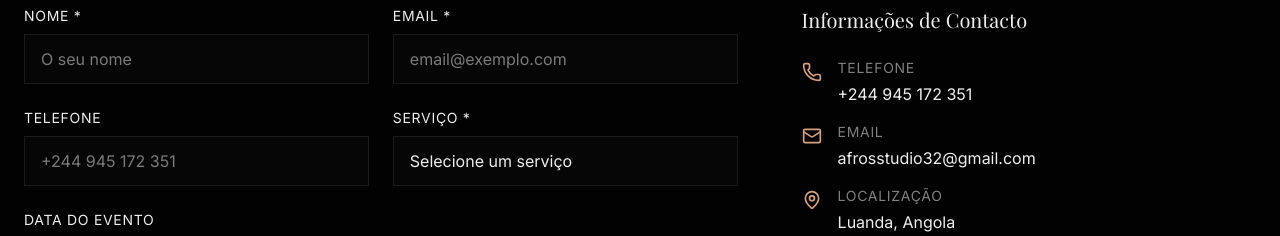
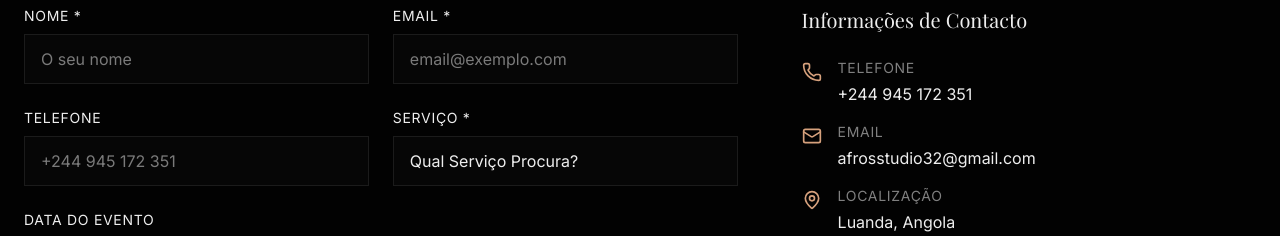
Before and after one commit to Whoami3214/afrostudio, a Next.js app: page / in a window 1280 px wide. Shown: the part 7720-7956 px from the top of the page. Built offline with nearby package versions, Linux system fonts and the light colour scheme; a web font is replaced by a local one.

Commit message:
servicesChangedContacts

```diff
--- a/components/contact.tsx
+++ b/components/contact.tsx
@@ -146,7 +146,7 @@ export function Contact() {
                       onChange={handleChange}
                       className="w-full px-4 py-3 bg-card border border-border focus:border-accent outline-none transition-colors appearance-none cursor-pointer"
                     >
-                      <option value="">Selecione um serviço</option>
+                      <option value="">Qual Serviço Procura?</option>
                       <option value="casamento">Casamento</option>
                       <option value="corporativo">Evento Corporativo</option>
                       <option value="festa">Festas</option>
```
